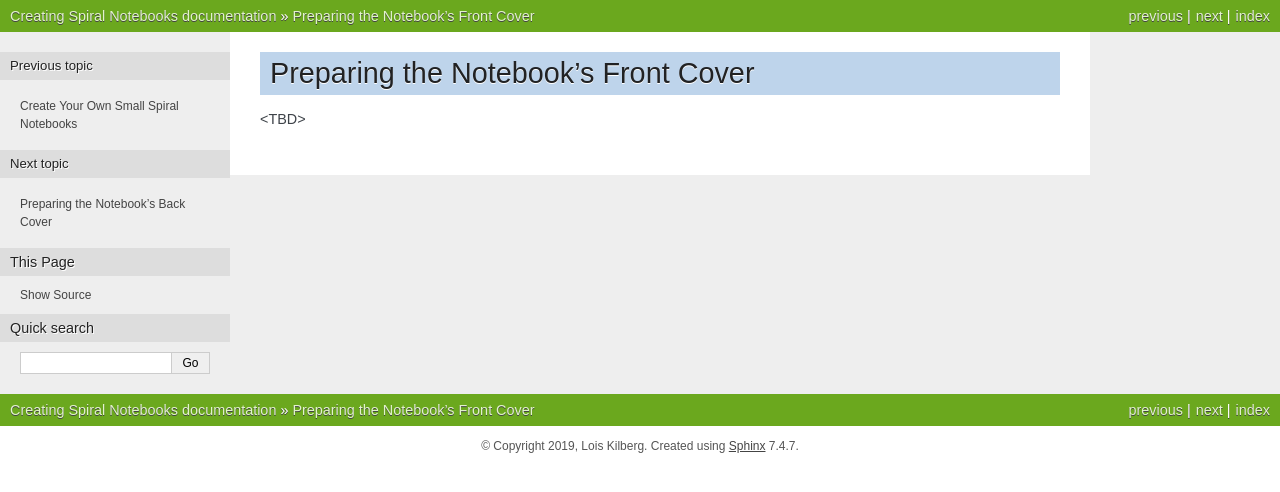
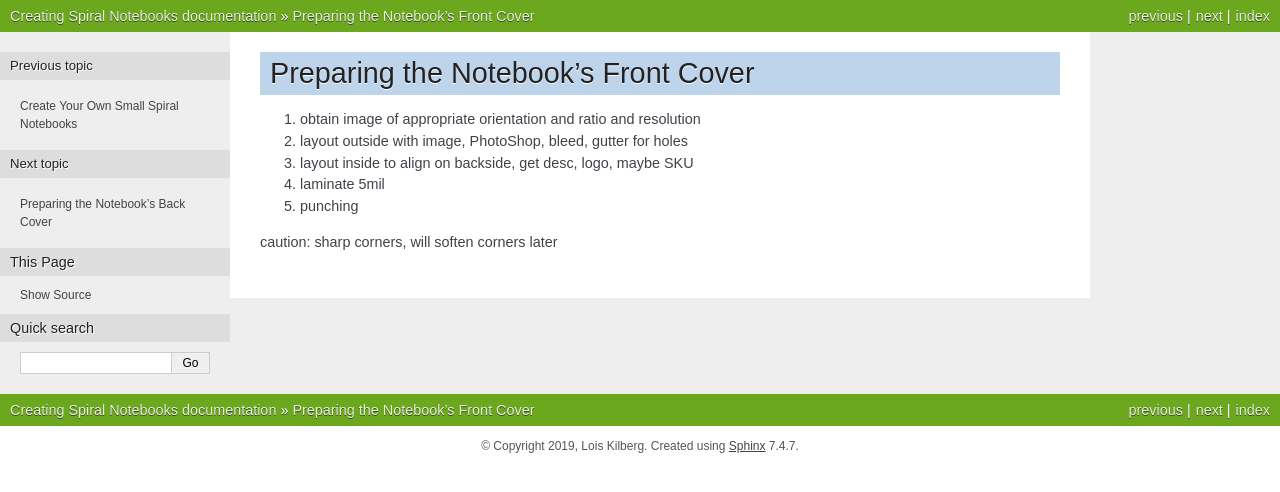
Before and after one commit to loiskilberg/create_spiral_notebook, a Sphinx documentation site: the page built from source/01_prepare_front_cover.rst, in a window 1280 px wide. Shown: the top 492 px of the page. Built offline with Sphinx 7.4.7, drawn with Linux system fonts in a browser that asks for light colours; pages that are not in the unit, such as notebooks, are missing from menus.

Commit message:
add some initial content

```diff
--- a/source/01_prepare_front_cover.rst
+++ b/source/01_prepare_front_cover.rst
@@ -1,3 +1,10 @@
 Preparing the Notebook's Front Cover
 ####################################
-<TBD>
+
+#. obtain image of appropriate orientation and ratio and resolution
+#. layout outside with image, PhotoShop, bleed, gutter for holes
+#. layout inside to align on backside, get desc, logo, maybe SKU
+#. laminate 5mil
+#. punching
+
+caution: sharp corners, will soften corners later
```
